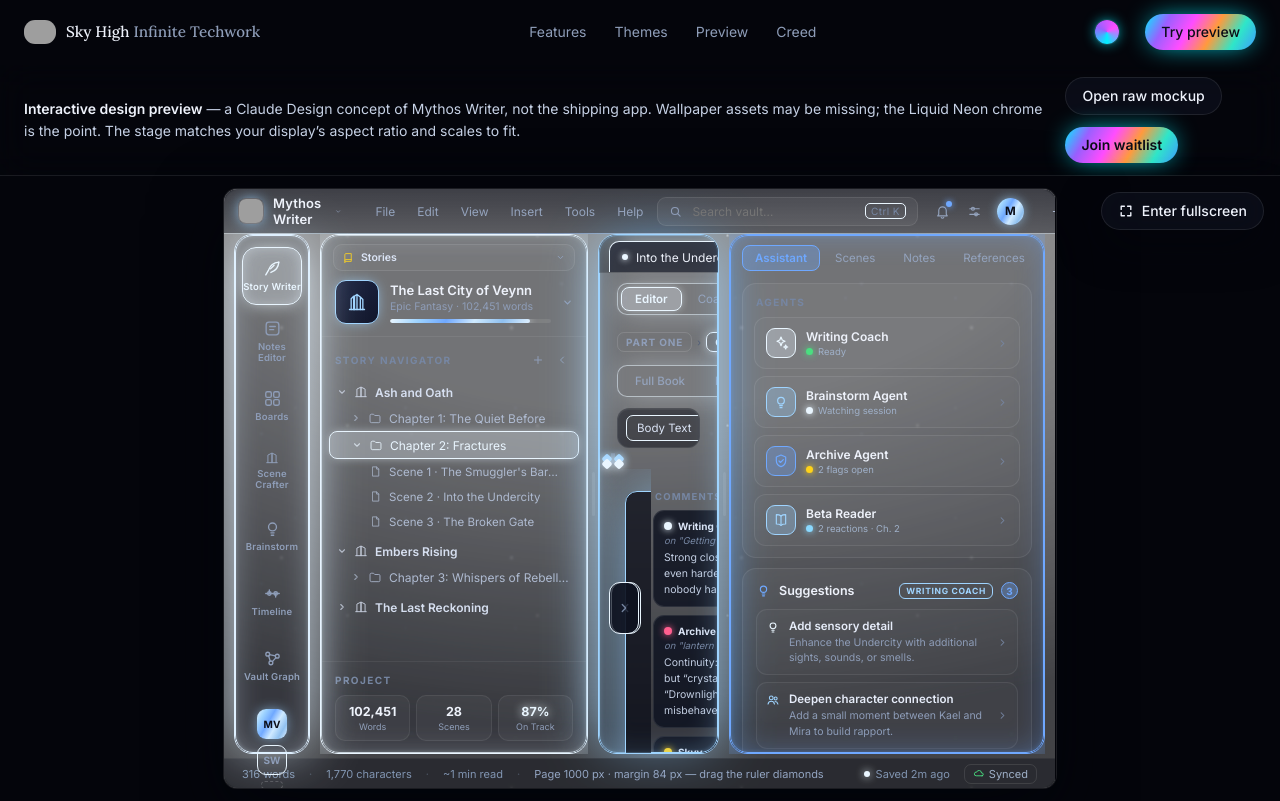
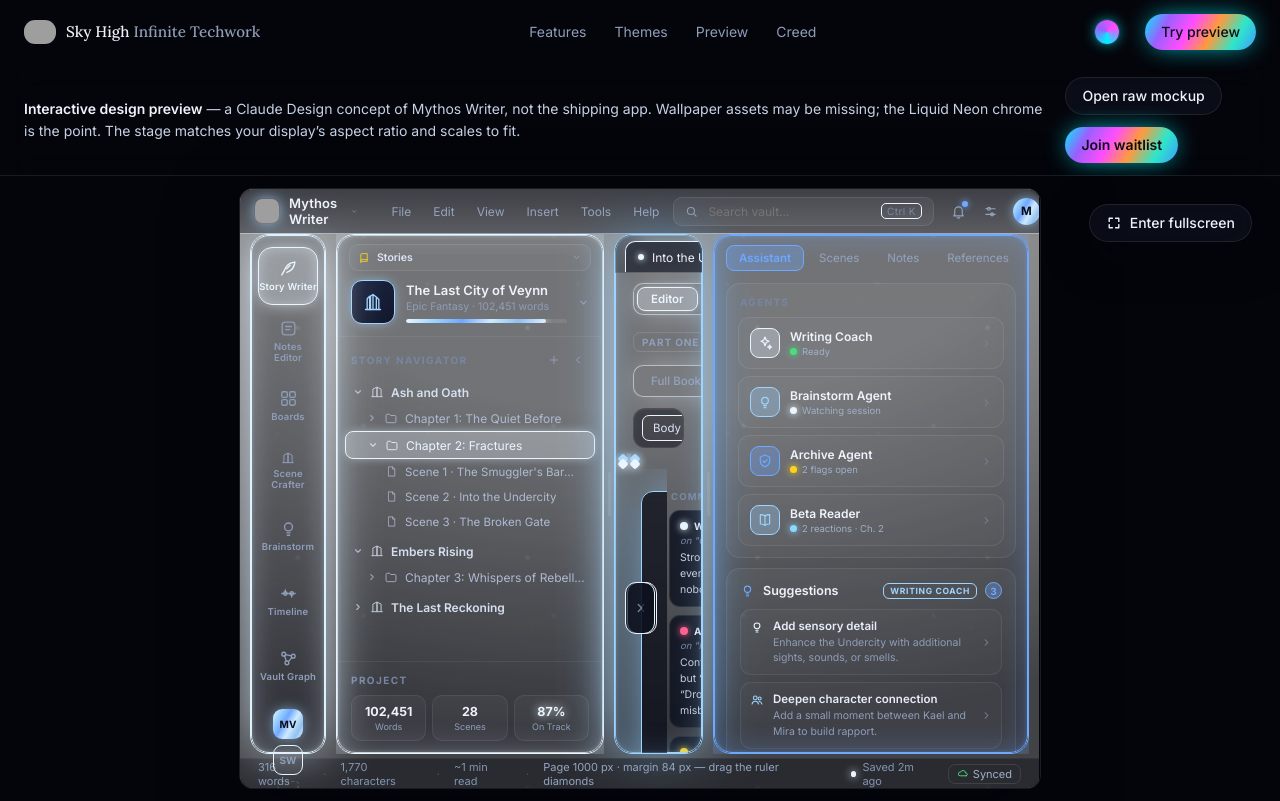
Before and after one commit to SkyyPlayz/shitechworks.com, a Next.js app: page /preview in a window 1280 px wide. Built offline with nearby package versions, Linux system fonts and the light colour scheme; grey boxes are pictures that could not be loaded.

Commit message:
Measure the preview slot, not the padded stage
Sizing from the stage's client box included padding, so the
framed mockup's aspect drifted on wide windows.

Co-authored-by: Skyy <SkyyPlayz@users.noreply.github.com>

```diff
--- a/components/PreviewDesktopStage.tsx
+++ b/components/PreviewDesktopStage.tsx
@@ -19,6 +19,7 @@ function measureAspect(): number {
 
 export function PreviewDesktopStage() {
   const stageRef = useRef<HTMLDivElement>(null);
+  const slotRef = useRef<HTMLDivElement>(null);
   const buttonRef = useRef<HTMLButtonElement>(null);
   const [aspect, setAspect] = useState<number | null>(null);
   const [box, setBox] = useState<BoxSize>({ width: 0, height: 0 });
@@ -26,9 +27,9 @@ export function PreviewDesktopStage() {
   const [canFullscreen, setCanFullscreen] = useState(false);
 
   const layout = useCallback((nextAspect: number) => {
-    const stage = stageRef.current;
-    if (!stage) return;
-    const next = containBox(stage.clientWidth, stage.clientHeight, nextAspect);
+    const slot = slotRef.current;
+    if (!slot) return;
+    const next = containBox(slot.clientWidth, slot.clientHeight, nextAspect);
     setBox(next);
   }, []);
 
@@ -44,15 +45,15 @@ export function PreviewDesktopStage() {
 
     apply();
 
-    const stage = stageRef.current;
-    const observer = stage
+    const slot = slotRef.current;
+    const observer = slot
       ? new ResizeObserver(() => {
           const current = measureAspect();
           setAspect(current);
           layout(current);
         })
       : null;
-    if (stage && observer) observer.observe(stage);
+    if (slot && observer) observer.observe(slot);
 
     window.addEventListener("resize", apply);
     const orientation = window.screen.orientation;
@@ -96,16 +97,17 @@ export function PreviewDesktopStage() {
   return (
     <div
       ref={stageRef}
-      className="preview-stage relative hidden min-h-0 flex-1 bg-desk md:flex md:items-center md:justify-center md:p-3"
+      className="preview-stage relative hidden min-h-0 flex-1 bg-desk md:flex md:p-3"
+    >
+      <div
+        ref={slotRef}
+        className="relative flex h-full min-h-0 w-full items-center justify-center"
       >
         <div
           className="relative overflow-hidden rounded-2xl border border-hairline bg-desk shadow-modal"
           style={{
             width: box.width,
             height: box.height,
-          aspectRatio: aspect ?? undefined,
-          maxWidth: "100%",
-          maxHeight: "100%",
           }}
         >
           <iframe
@@ -132,5 +134,6 @@ export function PreviewDesktopStage() {
           </button>
         ) : null}
       </div>
+    </div>
   );
 }
```
Lines whose indentation alone changed are shown as unchanged.
